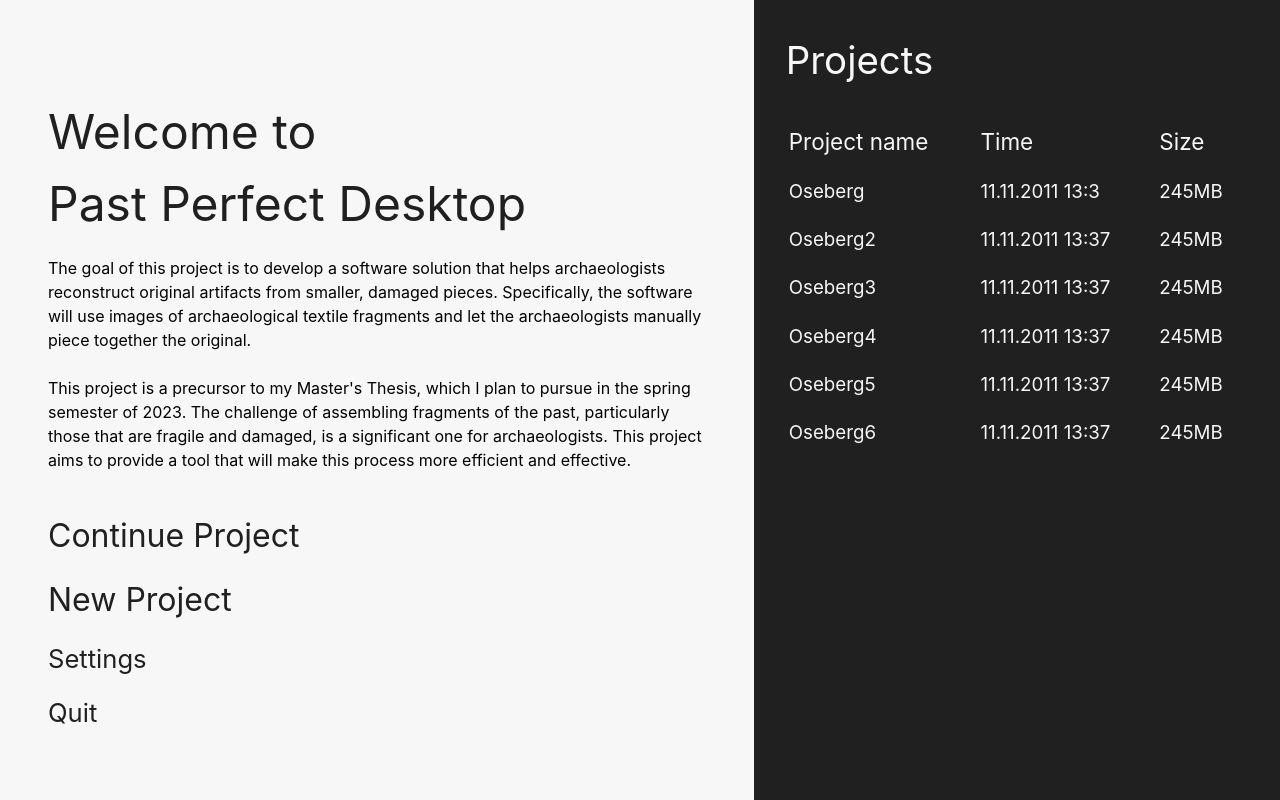
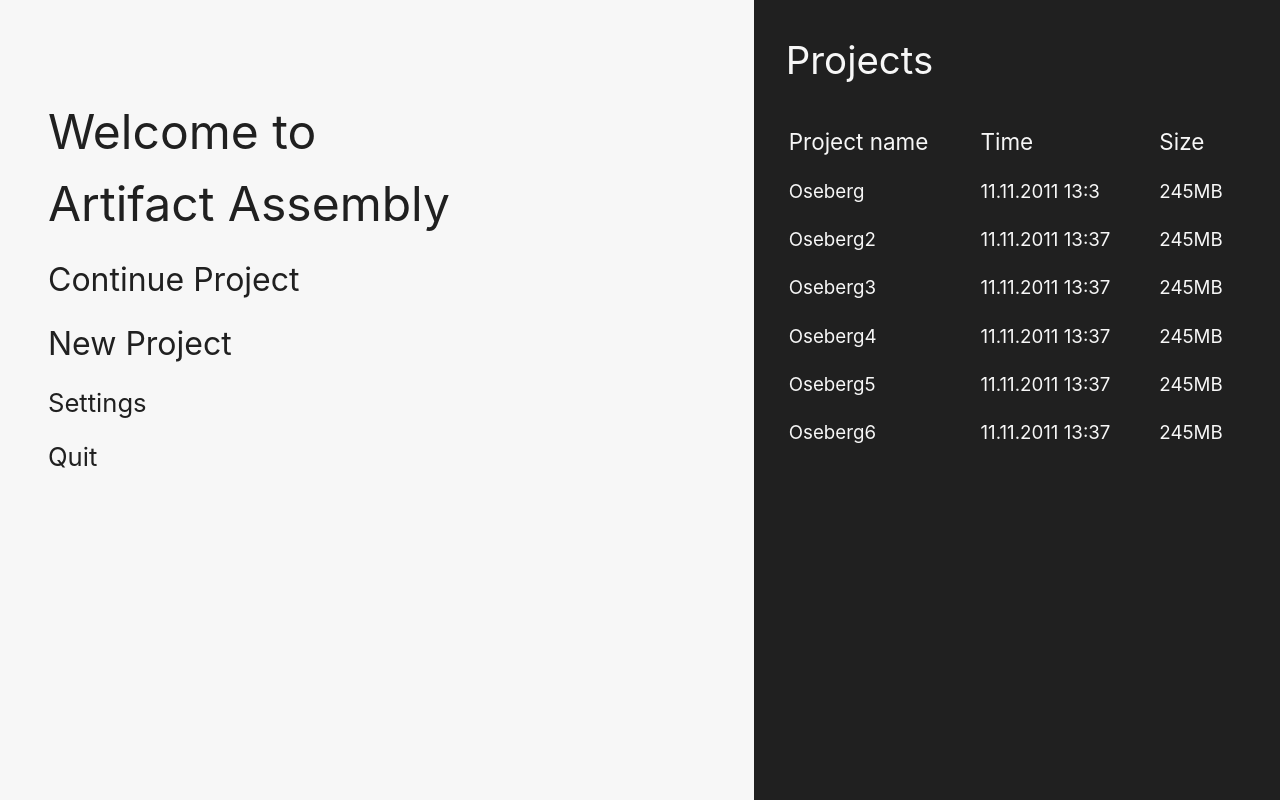
Before and after one commit to MikaelRoev/artifact_assembly, a React (Create React App) app: page / in a window 1280 px wide. Built offline with nearby package versions, Linux system fonts and the light colour scheme.

Commit message:
Refactoring

```diff
--- a/src/components/TransformableImage/TransformableImage.jsx
+++ b/src/components/ImageNode/ImageNode.jsx
@@ -7,7 +7,7 @@ import ResizeContext from "../../pages/Canvas/ResizeContext";
 import LockContext from "../../pages/Canvas/LockContext";
 
 //TODO Add undo redo (ctrl+z, ctrl+y) functionality
-const TransformableImage = ({
+const ImageNode = ({
 	shapeProps,
 	isSelected,
 	onSelect,
@@ -84,6 +84,7 @@ const TransformableImage = ({
 					const container = e.target.getStage().container();
 					container.style.cursor = "default";
 				}}
+				perfectDrawEnabled={false}
 			/>
 			{isSelected && (
 				//Adds the konva transformer to the image item
@@ -107,4 +108,4 @@ const TransformableImage = ({
 	);
 };
 
-export default TransformableImage;
+export default ImageNode;
--- a/src/components/StageArea/StageArea.jsx
+++ b/src/components/StageArea/StageArea.jsx
@@ -1,6 +1,6 @@
 import React from "react";
 import { Stage, Layer } from "react-konva";
-import TransformableImage from "../TransformableImage/TransformableImage";
+import ImageNode from "../ImageNode/ImageNode";
 import { initialImages } from "../../assets/InitialImages";
 import { useState, useRef } from "react";
 
@@ -79,7 +79,7 @@ const StageArea = () => {
 				<Layer className="layer">
 					{images.map((image, i) => {
 						return (
-							<TransformableImage
+							<ImageNode
 								key={i}
 								imageURL={image.imageUrl}
 								shapeProps={image}
--- a/src/pages/LandingPage/LandingPage.jsx
+++ b/src/pages/LandingPage/LandingPage.jsx
@@ -11,25 +11,9 @@ const LandingPage = () => {
 		<div className="container">
 			<div className="left-main">
 				<h1>
-					Welcome to <br /> Past Perfect Desktop
+					Welcome to <br /> Artifact Assembly
 				</h1>
-				<p>
-					The goal of this project is to develop a software solution that helps
-					archaeologists reconstruct original artifacts from smaller, damaged
-					pieces. Specifically, the software will use images of archaeological
-					textile fragments and let the archaeologists manually piece together
-					the original.
-					<br />
-					<br />
-					This project is a precursor to my Master's Thesis, which I plan to
-					pursue in the spring semester of 2023. The challenge of assembling
-					fragments of the past, particularly those that are fragile and
-					damaged, is a significant one for archaeologists. This project aims to
-					provide a tool that will make this process more efficient and
-					effective.
-					<br />
-					<br />
-				</p>
+
 				<a href="/canvas" className="link-button">
 					Continue Project
 				</a>
```
